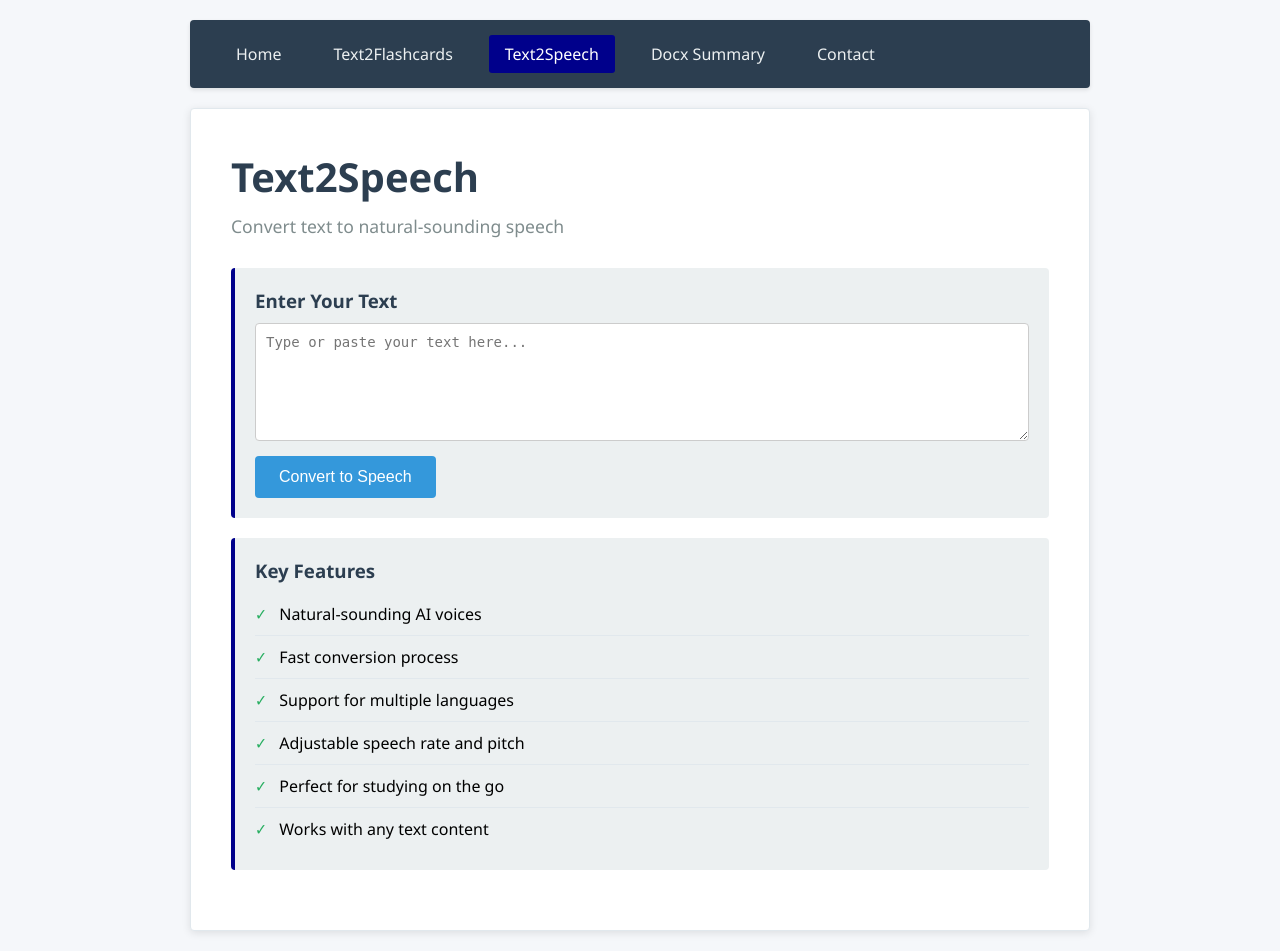
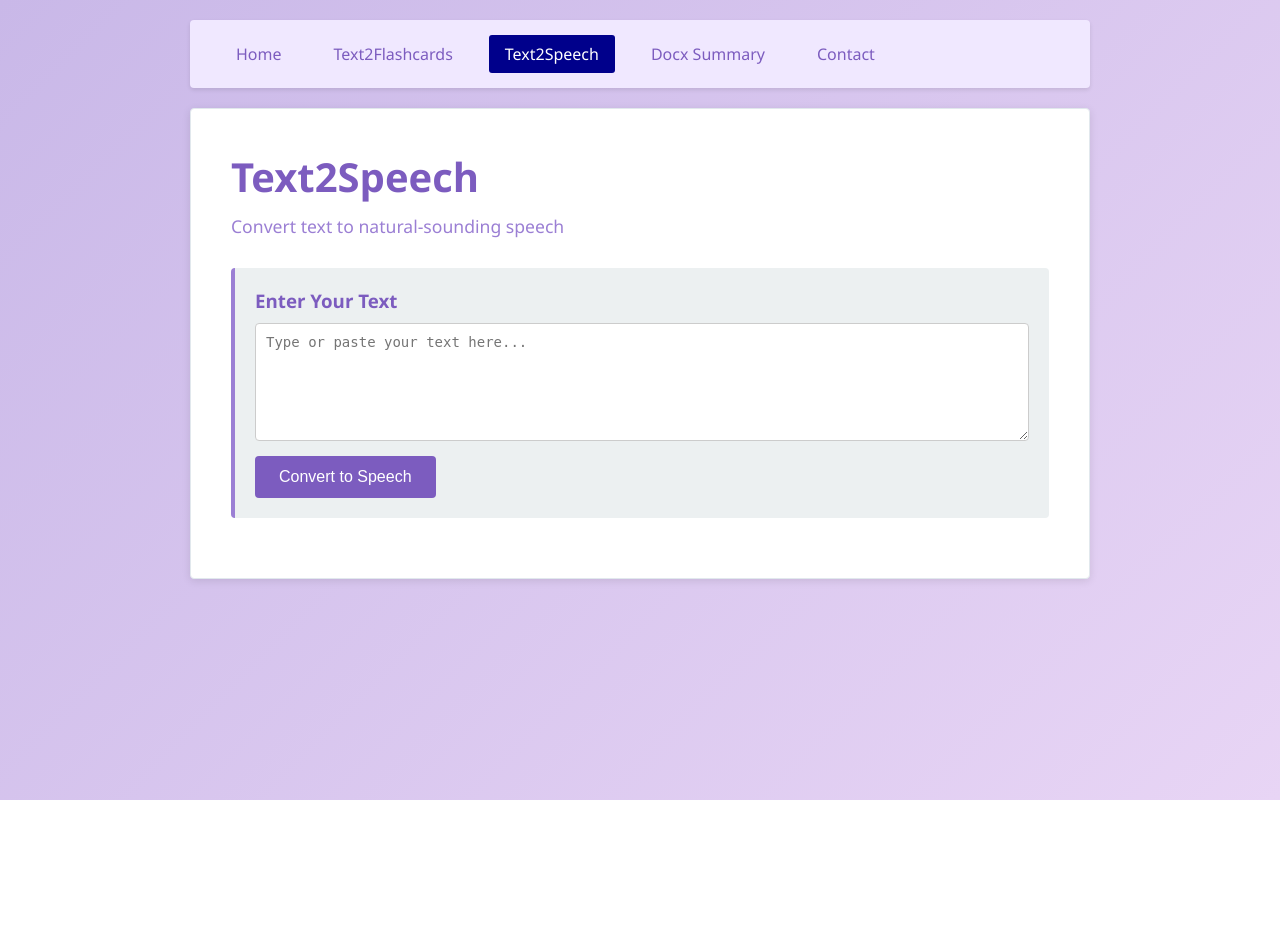
Before and after one commit to ejens0804/study_notes_web_app, a FastAPI app: page /about in a window 1280 px wide. After the commit the page ends 800 px from the top, so only its background shows below. Run offline with FastAPI, Linux system fonts and the light colour scheme.

Commit message:
updated colors

```diff
--- a/static/css/style.css
+++ b/static/css/style.css
@@ -14,7 +14,7 @@ body {
 }
 
 .navbar {
-    background: #2c3e50;
+    background: #ffffff;
     border-radius: 4px;
     padding: 15px 30px;
     margin-bottom: 20px;
@@ -27,7 +27,7 @@ body {
 }
 
 .navbar a {
-    color: #ecf0f1;
+    color: #2c3e50;
     text-decoration: none;
     padding: 8px 16px;
     border-radius: 3px;
--- a/templates/text2speech.html
+++ b/templates/text2speech.html
@@ -2,6 +2,55 @@
 {% extends "base.html" %}
 
 {% block title %}Text2Speech - FastAPI App{% endblock %}
+
+{% block extra_css %}
+<style>
+    /* Lavender Aesthetic for Text2Speech Page */
+    body {
+        background: linear-gradient(135deg, #c9b8e8 0%, #e8d5f5 100%);
+    }
+
+    h1 {
+        color: #7c5cbf;
+    }
+
+    .subtitle {
+        color: #9b7fd4;
+    }
+
+    button {
+        background: #7c5cbf;
+    }
+
+    button:hover {
+        background: #6a4dab;
+    }
+
+    .info-section {
+        border-left: 4px solid #9b7fd4;
+    }
+
+    .info-section h3 {
+        color: #7c5cbf;
+    }
+
+    .output h3 {
+        color: #7c5cbf;
+    }
+
+    .navbar {
+        background: #f0e8ff;
+    }
+
+    .navbar a {
+        color: #7c5cbf;
+    }
+
+    .navbar a:hover {
+        background: #e6d9ff;
+    }
+</style>
+{% endblock %}
 
 {% block content %}
 <h1>Text2Speech</h1>
@@ -11,18 +60,6 @@
     <h3>Enter Your Text</h3>
     <textarea id="speechInput" rows="6" placeholder="Type or paste your text here..." style="width: 100%; padding: 10px; font-size: 14px; border: 1px solid #ccc; border-radius: 4px;"></textarea>
     <button onclick="convertToSpeech()" style="margin-top: 10px;">Convert to Speech</button>
-</div>
-
-<div class="info-section">
-    <h3>Key Features</h3>
-    <ul class="feature-list">
-        <li>Natural-sounding AI voices</li>
-        <li>Fast conversion process</li>
-        <li>Support for multiple languages</li>
-        <li>Adjustable speech rate and pitch</li>
-        <li>Perfect for studying on the go</li>
-        <li>Works with any text content</li>
-    </ul>
 </div>
 
 <div class="output" id="speechOutput" style="display: none;">
```
Also changed, not shown: templates/docx_summary.html (+22 -14 lines), templates/home.html (+17 -0 lines), templates/text2flashcards.html (+32 -4 lines).
